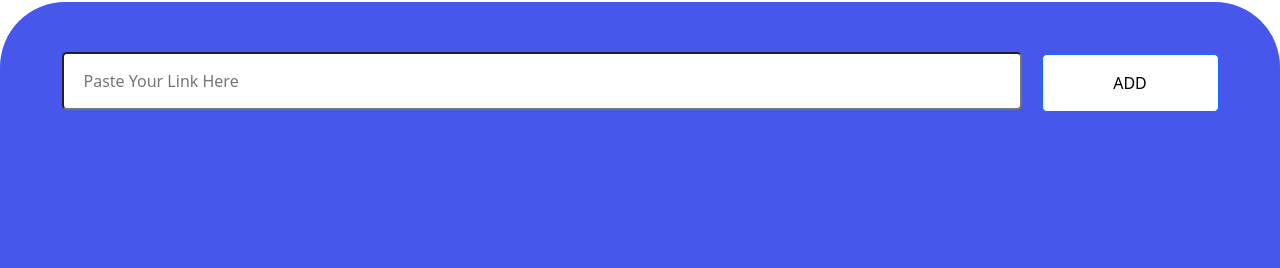
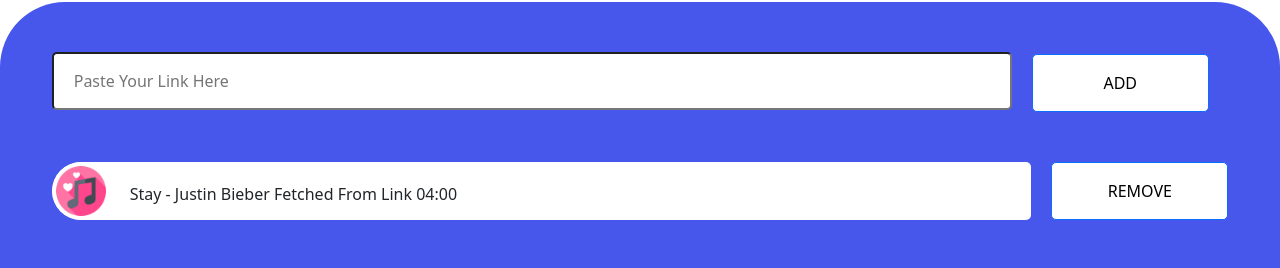
Before and after one commit to aromalsanthosh/Play-My-PlayList, a React (Create React App) app: page /join-room in a window 1280 px wide. Shown: the part 532-800 px from the top of the page. Built offline with nearby package versions, Linux system fonts and the light colour scheme.

Commit message:
Added Song Component

```diff
--- a/src/components/joinRoom/JoinRoom.css
+++ b/src/components/joinRoom/JoinRoom.css
@@ -100,6 +100,13 @@ html,body {
     color: black !important;
 }
 
+.start-button:focus{
+background: #F2BE08 !important;
+color: black !important;
+}
+
+
+
 @media screen and (max-width: 400px){
 
     .player-details-container{
--- a/src/components/joinRoom/JoinRoom.jsx
+++ b/src/components/joinRoom/JoinRoom.jsx
@@ -5,6 +5,7 @@ import manIcon from '../../assets/man-icon.png';
 import {Button} from 'react-bootstrap'
 import './JoinRoom.css'
 import Lobby from "./lobby/Loby";
+import SongPreview from "./SongPreview/SongPreview";
 
 const users = [
     {
@@ -80,7 +81,7 @@ class JoinRoom extends Component{
                     <Button className="add-song-button" variant="primary">ADD</Button>
                 </div>
                 <div className="added-songs">
-
+                    <SongPreview title="Stay - Justin Bieber" duration="04:00"/>
                 </div>
             </div>
         </div>
--- /dev/null
+++ b/src/components/joinRoom/SongPreview/SongPreview.css
@@ -0,0 +1,38 @@
+.song-preview{
+    display: flex;
+
+}
+
+.song{
+    width: 72vw;
+    height: 58px;
+    margin-top: 50px;
+    border-radius: 5px;
+    padding: 20px;
+    background: white;
+    border-top-left-radius: 0px;
+    border-bottom-left-radius: 0px;
+    padding: 20px;
+
+}
+
+.song-icon{
+    position: relative;
+    width: 58px;
+    height: 58px;
+    margin-top: 50px;
+    background: white;
+    border-radius: 50%;
+    border-top-right-radius: 0;
+    border-bottom-right-radius: 0;
+}
+
+.remove-song-button{
+    background: #FFFFFF;
+    border-radius: 5px;
+    color: black;
+    height: 58px;
+    margin-left: 20px;
+    width: 177px;
+    margin-top: 50px;
+}
--- /dev/null
+++ b/src/components/joinRoom/SongPreview/SongPreview.js
@@ -0,0 +1,18 @@
+import React from 'react'
+import './SongPreview.css'
+import songIcon from '../../../assets/songicon.png';
+import {Button} from 'react-bootstrap'
+function SongPreview(props) {
+    return (
+        <div className="song-preview">
+            <img className="song-icon"src={songIcon} alt="icon-song" />
+            <div className="song">
+                <p>{props.title} Fetched From Link {props.duration}</p>
+            </div>
+            <Button className="remove-song-button" variant="primary">REMOVE</Button>
+        </div>
+
+    )
+}
+
+export default SongPreview
```
Also changed, not shown: src/assets/songicon.png (added).
